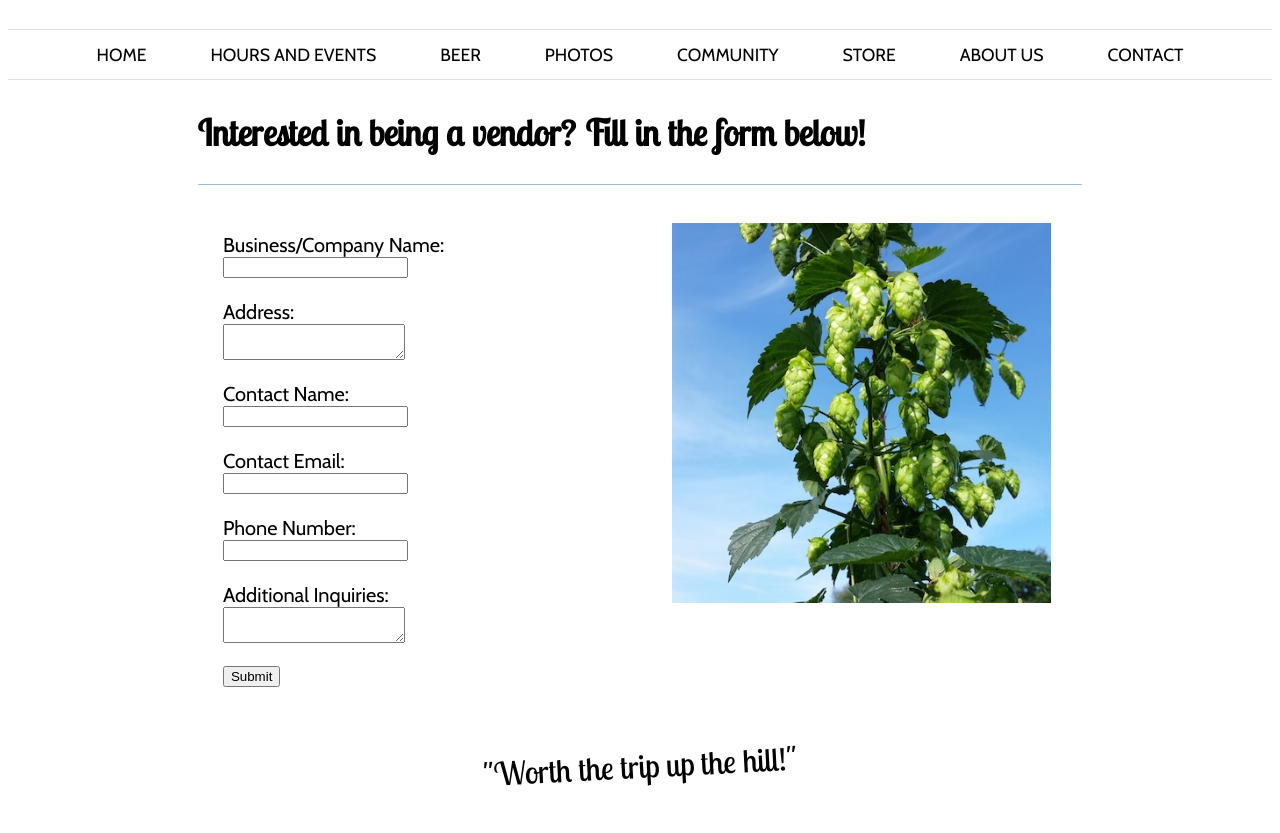
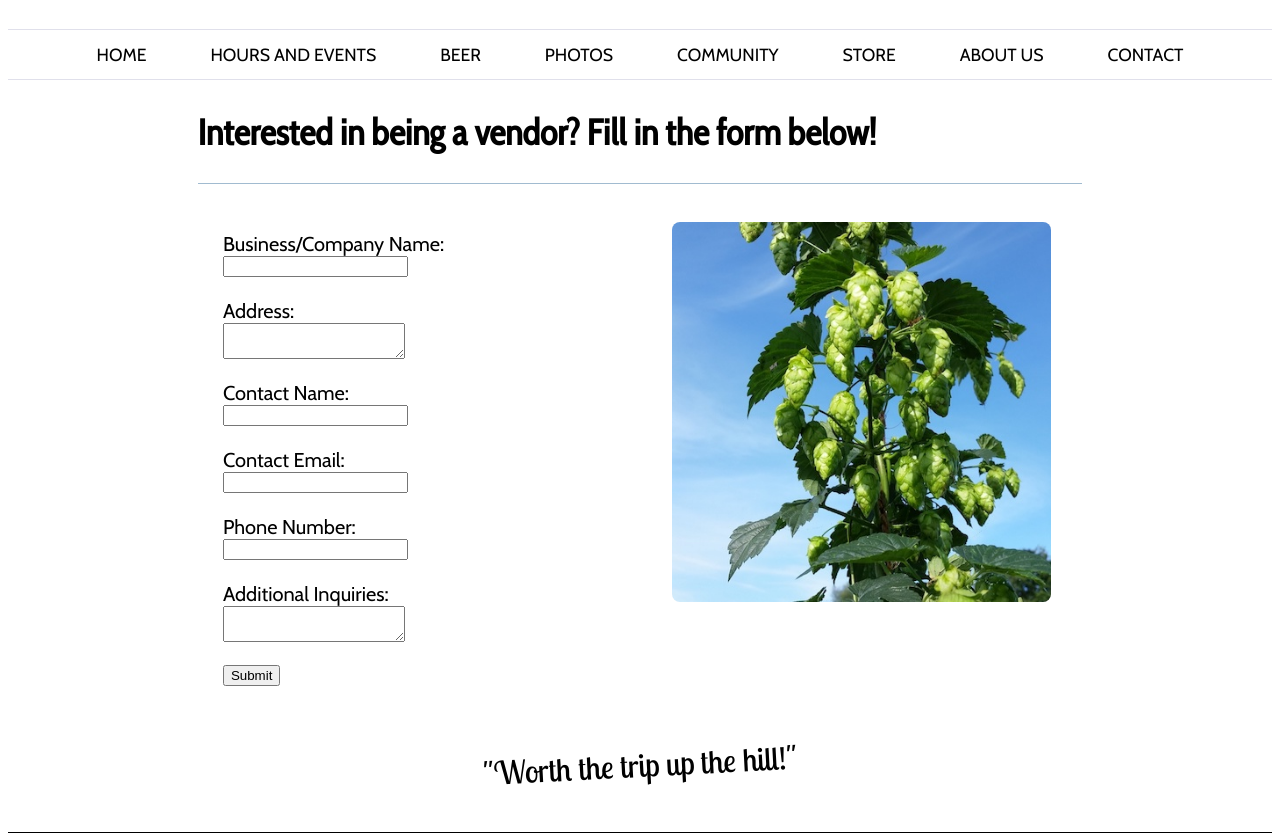
Before and after one commit to WenDing1997/final-project, a PHP site: page /for-vendors.php in a window 1280 px wide. Shown: the part 290-1123 px from the top of the page. Run offline with PHP 8.4, Linux system fonts and the light colour scheme.

Commit message:
new changes

```diff
--- a/fpm1/styles/about-us.css
+++ b/fpm1/styles/about-us.css
@@ -4,7 +4,7 @@
 
 #tagline_4{
   margin: 0px auto;
-  font-family: lobster, cursive;
+  font-family: 'cabin-condensed';
   font-size: 1.5em;
   width: 70%;
   border-bottom: 0.5px solid #a1bbd0;
--- a/fpm1/styles/for-vendors.css
+++ b/fpm1/styles/for-vendors.css
@@ -4,7 +4,7 @@
 
 #tagline_3{
   margin: 0px auto;
-  font-family: lobster, cursive;
+  font-family: 'cabin-condensed';
   font-size: 1.5em;
   width: 70%;
   border-bottom: 0.5px solid #a1bbd0;
@@ -29,6 +29,7 @@
     width:30%;
     margin-top:3%;
     margin-bottom:5%;
+    border-radius:8px;
 }
 
 .question {
--- a/fpm1/styles/store.css
+++ b/fpm1/styles/store.css
@@ -4,7 +4,7 @@
 
 #tagline_5{
   margin: 0px auto;
-  font-family: lobster, cursive;
+  font-family: 'cabin-condensed';
   font-size: 1.5em;
   width: 70%;
   border-bottom: 0.5px solid #a1bbd0;
```
